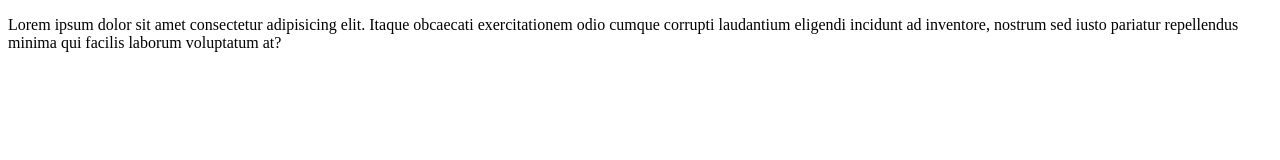
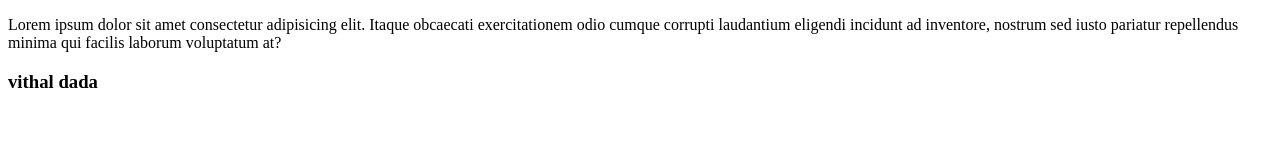
Before and after one commit to shazi03/gitbash, a plain HTML site: page index.html in a window 1280 px wide. Drawn offline with Linux system fonts and the light colour scheme.

Commit message:
h3 done by sheraz surti

```diff
--- a/index.html
+++ b/index.html
@@ -8,5 +8,9 @@
 <body>
     <p>Lorem ipsum dolor sit amet consectetur adipisicing elit. Itaque obcaecati exercitationem odio cumque corrupti laudantium eligendi incidunt ad inventore, nostrum sed iusto pariatur repellendus minima qui facilis laborum voluptatum at?</p>
 
+    <h3>
+        vithal  dada
+    </h3>
+
 </body>
 </html>
```
